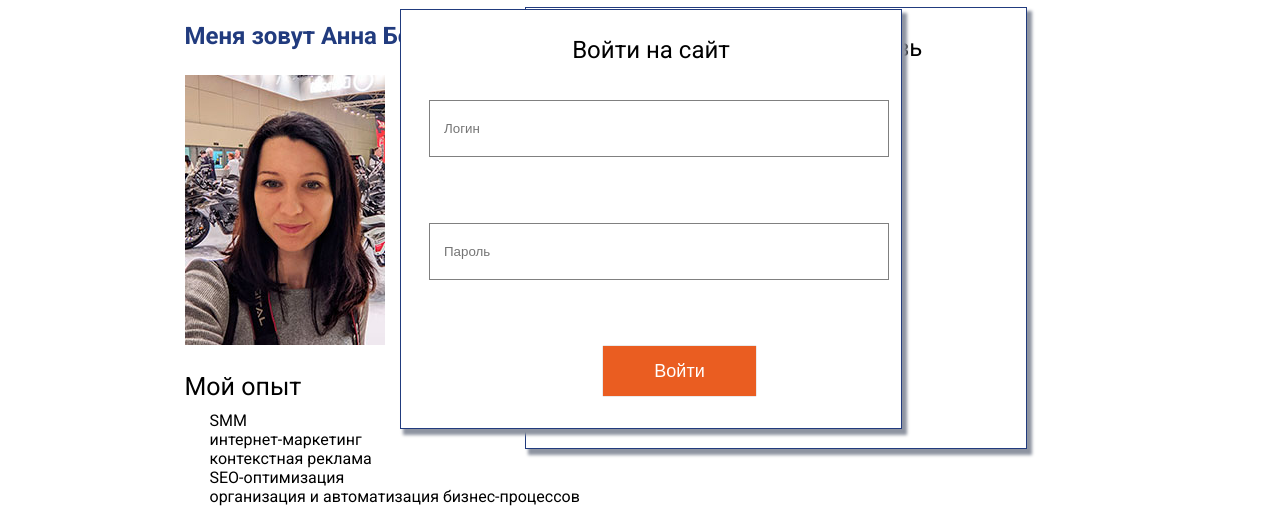
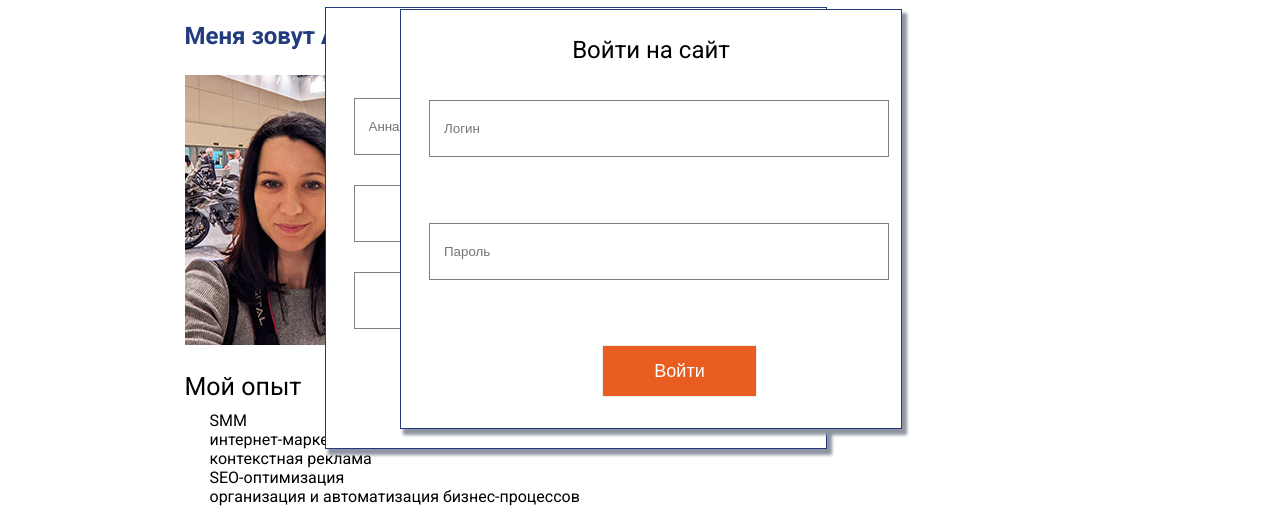
Before and after one commit to AnnaBokarewa/GroupSite.github.io, a plain HTML site: page aboutme.html in a window 1280 px wide. Shown: the part 150-668 px from the top of the page. Drawn offline with Linux system fonts and the light colour scheme.

Commit message:
Update style.css

```diff
--- a/style.css
+++ b/style.css
@@ -202,7 +202,7 @@ padding-bottom: 36px;
     box-shadow:4px 5px 3px 1px #8e94a1 ;
     position: absolute;
     margin-top: -350px;
-    margin-left: calc(50% - 600px/2);
+    margin-left: calc(50% - 1000px/2);
     margin-right: calc(50% - 480px/2);
 }
 
```
